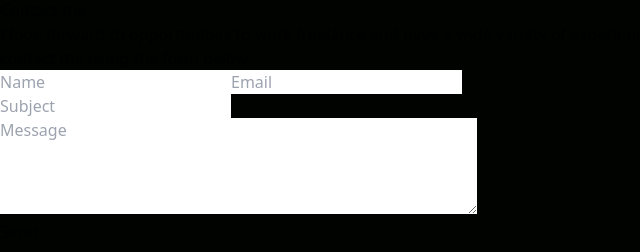
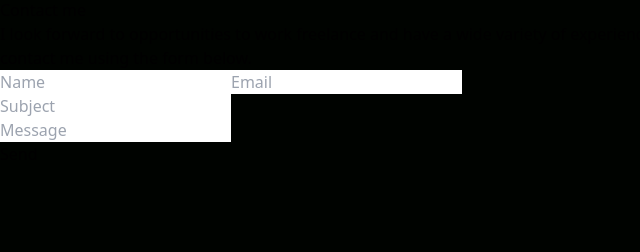
Before and after one commit to yufisu/test-portfolio, a React (Vite) app: page /test-portfolio/contact in a window 1280 px wide. Shown: the part 438-690 px from the top of the page, without its empty margins (0-640 px from the left). Built offline with nearby package versions, Linux system fonts and the light colour scheme.

Commit message:
added email.js

```diff
--- a/package.json
+++ b/package.json
@@ -1,4 +1,3 @@
-
 {
   "homepage": "https://github.com/yufisu/portfolio.git",
   "name": "learn-react",
@@ -14,6 +13,7 @@
     "preview": "vite preview"
   },
   "dependencies": {
+    "@emailjs/browser": "^3.11.0",
     "react": "^18.2.0",
     "react-dom": "^18.2.0",
     "react-icons": "^4.11.0",
--- a/src/components/Contact.jsx
+++ b/src/components/Contact.jsx
@@ -1,6 +1,38 @@
-import React from "react";
+import React, { useRef } from "react";
+import emailjs from '@emailjs/browser';
 
 const Contact = () => {
+  const YourFormComponent = () => {
+    const [formData, setFormData] = React.useState({
+    });
+
+    const handleSubmit = async (e) => {
+      e.preventDefault();
+
+      setFormData({
+
+      });
+    };
+  }
+  const form = useRef();
+
+  const sendEmail = (e) => {
+    e.preventDefault();
+
+
+    emailjs.sendForm('yusuf_kerem', 'yusuf_form', form.current, 'TUw3MdvcXWjjjCtdc')
+      .then((result) => {
+          console.log(result.text);
+          form.current.reset();
+          console.log("message sent");
+      }, (error) => {
+          console.log(error.text);
+      });
+
+  };
+
+
+
   return (
     <div className="contact-page text-white flex items-center max-sm:justify-center">
       <div className="contact-left flex-1 justify-center ml-24 h-screen flex flex-col max-sm:h-auto max-sm:w-auto max-sm:ml-0 max-sm:items-center max-sm:flex-auto">
@@ -10,25 +42,27 @@ const Contact = () => {
           </div>
           <div className="paragraph font-['sf-thin-italic'] w-10/12 max-sm:w-auto max-sm:text-center max-sm:p-4"> I look forward to opportunities to work freelance and have a wide variety of experiences with unique clients. If you like my work or have questions about them, you can contact me using the form below.</div>
         </div>
+        <form ref={form} onSubmit={sendEmail}>
           <div className="submit-bar mb-22 w-[28rem] max-sm:w-auto max-sm:p-4">
             <div className="top-row flex justify-between w-full gap-3 max-sm:w-auto">
-              <input type="text" className="text-white border border-solid border-gray-400 bg-transparent p-3 w-full" placeholder="Name"/>
-              <input type="email" className="text-white border border-solid border-gray-400 bg-transparent p-3 w-full" placeholder="Email"/>
+                <input type="text" name="from_name" className="text-white border border-solid border-gray-400 bg-transparent p-3 w-full" placeholder="Name" required/>
+                <input type="email" name="user_email" className="text-white border border-solid border-gray-400 bg-transparent p-3 w-full" placeholder="Email" required/>
             </div>
             <div className="mid-row">
               <div>
-              <input type="text" className="text-white border border-solid border-gray-400 bg-transparent p-3 mt-3 w-full" placeholder="Subject"/>
+                <input type="text" name="subject" className="text-white border border-solid border-gray-400 bg-transparent p-3 mt-3 w-full" placeholder="Subject" required/>
               </div>
             </div>
             <div className="bot-row">
               <div>
-              <textarea rows="4" cols="50" name="comment" form="usrform" className="text-white border border-solid border-gray-400 bg-transparent p-3 mt-3 w-full pb-24 resize-none" placeholder="Message"></textarea>
+                <input rows="4" cols="50" type="text" name="message" className="text-white border border-solid border-gray-400 bg-transparent p-3 mt-3 w-full pb-40 resize-none" placeholder="Message" required></input>
               </div>
             </div>
             <div className="send-button w-[450px] flex justify-end max-sm:w-auto">
-            <button className="border border-solid border-[#00df9a] px-3 py-1 max-sm:px-4 max-sm:py-1 max-sm:text-lg rounded-md mt-3 hover:bg-[#00df9a] hover:text-black ease-in duration-150">Send</button>
+              <button value="Send" type="submit" className="border border-solid border-[#00df9a] px-3 py-1 max-sm:px-4 max-sm:py-1 max-sm:text-lg rounded-md mt-3 hover:bg-[#00df9a] hover:text-black ease-in duration-150">Send</button>
             </div>
           </div>
+        </form>
       </div>
       <div className="contact-right flex-1"></div>
     </div>
```
Also changed, not shown: 1 other file (tests, documents, lock files or other folders). Lines whose indentation alone changed are shown as unchanged.
